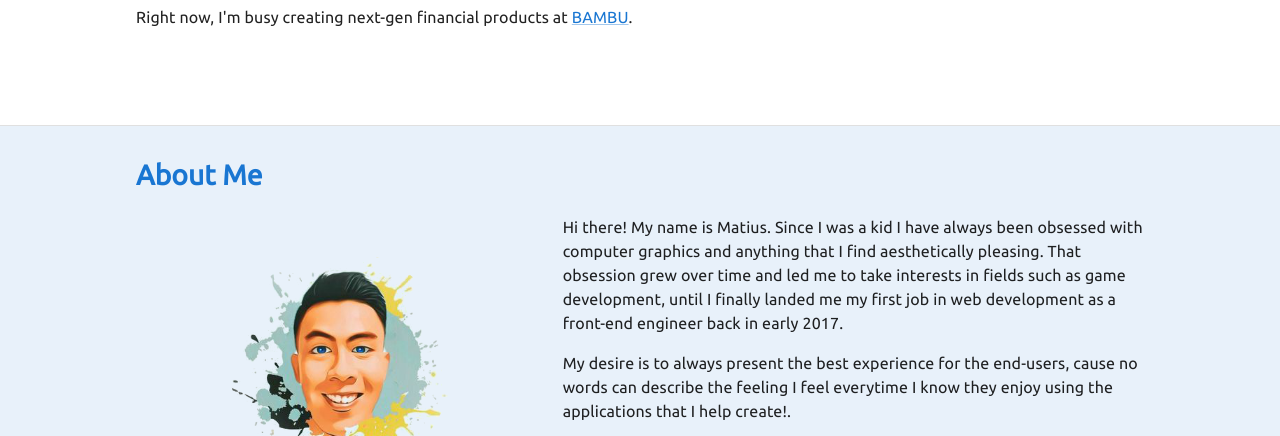
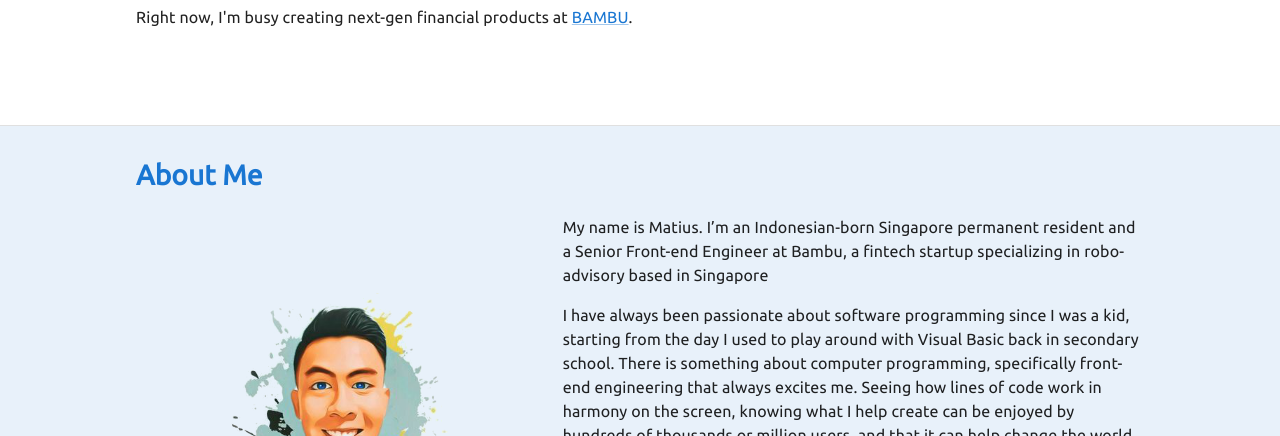
Before and after one commit to matiushariman/matiushariman.github.io, a Gatsby site: page / in a window 1280 px wide. Shown: the part 358-794 px from the top of the page. Built offline with nearby package versions, Linux system fonts and the light colour scheme; Gatsby itself is replaced by a stand-in of ours.

Commit message:
:pencil: update AboutMe content

```diff
--- a/src/components/Home/AboutMe/index.tsx
+++ b/src/components/Home/AboutMe/index.tsx
@@ -8,10 +8,8 @@
 import MyPic from '../../../images/matiushariman-face.png';
 
 const CONTENT = [
-  'Hi there! My name is Matius. ' +
-    'Since I was a kid I have always been obsessed with computer graphics and anything that I find aesthetically pleasing. ' +
-    'That obsession grew over time and led me to take interests in fields such as game development, until I finally landed me my first job in web development as a front-end engineer back in early 2017.',
-  'My desire is to always present the best experience for the end-users, cause no words can describe the feeling I feel everytime I know they enjoy using the applications that I help create!.',
+  'My name is Matius. I’m an Indonesian-born Singapore permanent resident and a Senior Front-end Engineer at Bambu, a fintech startup specializing in robo-advisory based in Singapore',
+  'I have always been passionate about software programming since I was a kid, starting from the day I used to play around with Visual Basic back in secondary school. There is something about computer programming, specifically front-end engineering that always excites me. Seeing how lines of code work in harmony on the screen, knowing what I help create can be enjoyed by hundreds of thousands or million users, and that it can help change the world for the better, those are things that always give me a sense of achievement and most importantly happiness',
 ];
 
 const AboutMe = () => (
```
